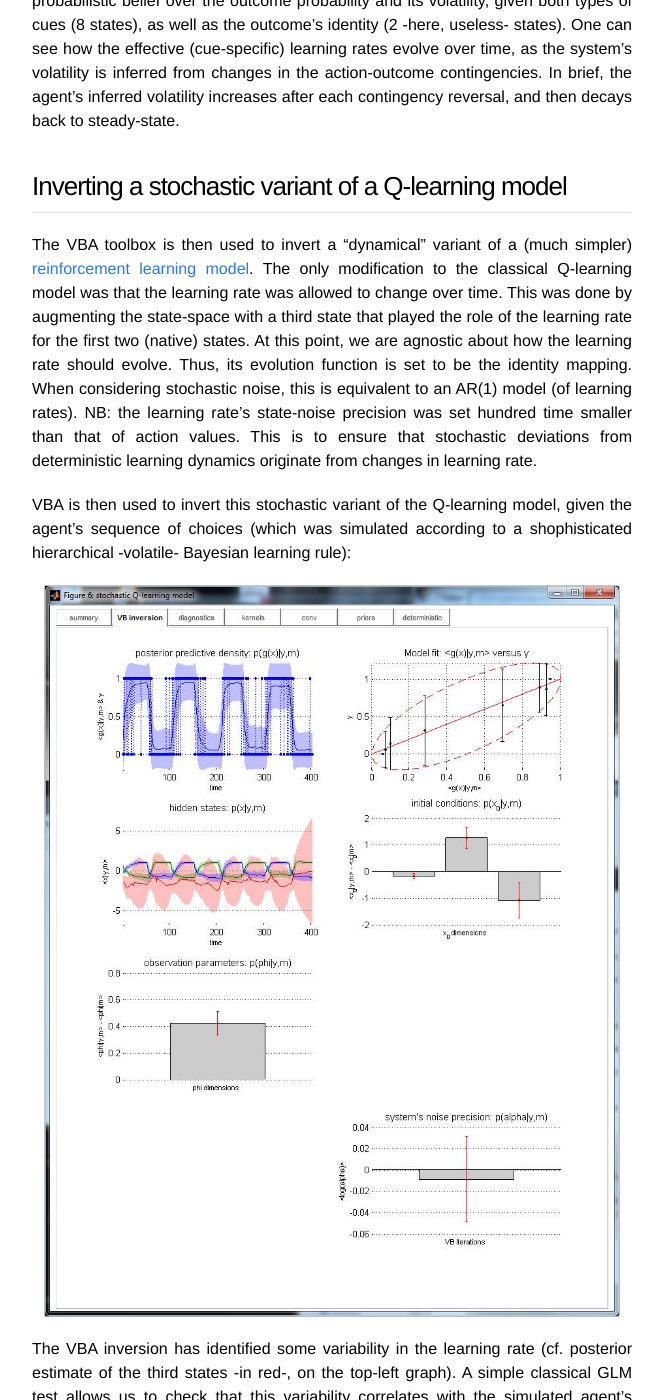
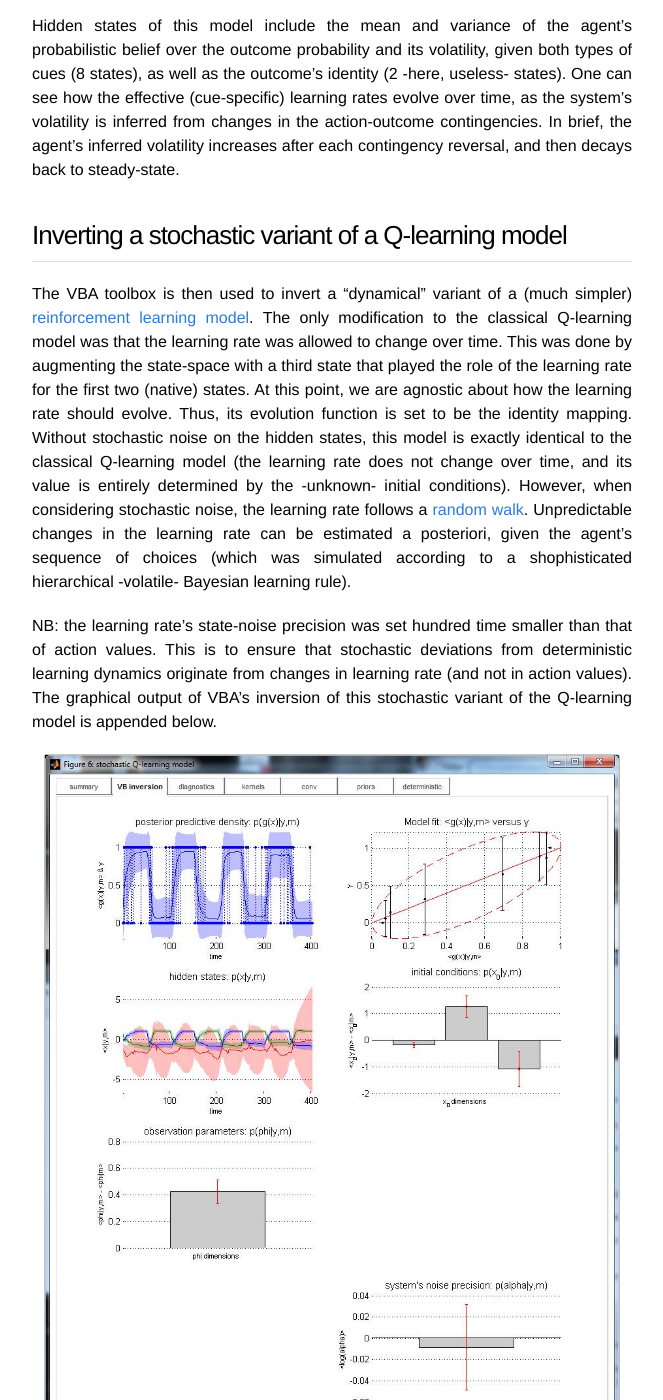
Before and after one commit to MBB-team/VBA-toolbox, a Jekyll site: the page built from _wiki/Volterra-decomposition.md, in a window 1280 px wide and 1400 px high, scrolled down 3876 px. Shown: the whole window, without its empty margins (308-971 px from the left). Built offline with Jekyll 4.4.1, drawn with Linux system fonts in a browser that asks for light colours; nearby versions of some CDN libraries; formulas are drawn with MathJax 3; some of the changed text lies outside the part shown.

Commit message:
Update Volterra-decomposition.md

```diff
--- a/_wiki/Volterra-decomposition.md
+++ b/_wiki/Volterra-decomposition.md
@@ -68,7 +68,7 @@ This first re-sets the inputs in the `out` structure with the appropriate set (h
 
 # Example
 
-The script `demo_dynLearningRate.m` demonstrates the above procedure, in the context of the two-armed bandit problem. In brief, an agent has to choose between two alternative actions, each of which may yield positive or negative feedbacks. In our case, we reversed the action-outcome contingency every fifty trials.
+The script `demo_dynLearningRate.m` demonstrates the above procedure, in the context of the two-armed bandit problem. In brief, an agent has to choose between two alternative actions, each of which may yield positive or negative feedbacks. In our case, we reversed the action-outcome contingency every fifty trials. Below, we describe the analysis steps of the script `demo_dynLearningRate.m` (and its graphical outputs).
 
 ## Simulating agent's choices under a sophisticated learning model
 
@@ -81,15 +81,14 @@ Hidden states of this model include the mean and variance of the agent's probabi
 
 ## Inverting a stochastic variant of a Q-learning model
 
-The VBA toolbox is then used to invert a “dynamical” variant of a (much simpler) [reinforcement learning model]({{ site.baseurl }}/wiki/Reinforcement-learning). The only modification to the classical Q-learning model was that the learning rate was allowed to change over time. This was done by augmenting the state-space with a third state that played the role of the learning rate for the first two (native) states. At this point, we are agnostic about how the learning rate should evolve. Thus, its evolution function is set to be the identity mapping. When considering stochastic noise, this is equivalent to an AR(1) model (of learning rates). NB: the learning rate's state-noise precision was set hundred time smaller than that of action values. This is to ensure that stochastic deviations from deterministic learning dynamics originate from changes in learning rate.
+The VBA toolbox is then used to invert a “dynamical” variant of a (much simpler) [reinforcement learning model]({{ site.baseurl }}/wiki/Reinforcement-learning). The only modification to the classical Q-learning model was that the learning rate was allowed to change over time. This was done by augmenting the state-space with a third state that played the role of the learning rate for the first two (native) states. At this point, we are agnostic about how the learning rate should evolve. Thus, its evolution function is set to be the identity mapping. Without stochastic noise on the hidden states, this model is exactly identical to the classical Q-learning model (the learning rate does not change over time, and its value is entirely determined by the -unknown- initial conditions). However, when considering stochastic noise, the learning rate follows a [random walk](https://en.wikipedia.org/wiki/Random_walk). Unpredictable changes in the learning rate can be estimated a posteriori, given the agent's sequence of choices (which was simulated according to a shophisticated hierarchical -volatile- Bayesian learning rule).
 
-
-VBA is then used to invert this stochastic variant of the Q-learning model, given the agent's sequence of choices (which was simulated according to a shophisticated hierarchical -volatile- Bayesian learning rule):
+NB: the learning rate's state-noise precision was set hundred time smaller than that of action values. This is to ensure that stochastic deviations from deterministic learning dynamics originate from changes in learning rate (and not in action values). The graphical output of VBA's inversion of this stochastic variant of the Q-learning model is appended below.
 
 
 ![]({{ site.baseurl }}/images/wiki/volterra/invQlearning.jpg)
 
-The VBA inversion has identified some variability in the learning rate (cf. posterior estimate of the third states -in red-, on the top-left graph). A simple classical GLM test allows us to check that this variability correlates with the simulated agent's inferred volatility (F = 79.2, p<10−8):
+The VBA inversion has identified some variability in the learning rate (cf. posterior estimate of the third states -in red-, on the middle-left graph). A simple classical GLM test allows us to check that this variability correlates with the simulated agent's inferred volatility (F = 79.2, p<10−8):
 
 ![]({{ site.baseurl }}/images/wiki/volterra/glm_test.jpg)
 
@@ -99,7 +98,7 @@ In brief, the VBA estimate of learning rate time series matches the trial-by-tri
 
 ## Performing a Volterra decomposition of learning rates' dynamics
 
-We then perform a Volterra decomposition w.r.t. three specifically chosen input basis functions, namely: the agent's chosen action, the winning action (which might not be the chosen action), and the winning action instability. The latter input is one when the winning action has changed between the previous and the current trial, and is zero otherwise. NB: These three input basis functions can be derived without any knowledge of the underlying mechanism. The Q-learner's choice behaviour is driven by the difference in action values, which mainly responds to the history of winning actions (not shown). In contradistinction, the learning rate exhibits a stereotypical response to winning action instability:
+We then perform a Volterra decomposition w.r.t. three specifically chosen input basis functions, namely: the agent's last chosen action, the last winning action (which depends upon the outcome and might not be the chosen action), and the winning action instability. The latter is one when the winning action has changed between the previous and the current trial, and is zero otherwise. NB: These three input basis functions can be derived without any knowledge of the underlying learning mechanism. The Q-learner's choice behaviour is driven by the difference in action values, which mainly responds to the history of winning actions (not shown). In contradistinction, the learning rate exhibits a stereotypical response to winning action instability:
 
 ![]({{ site.baseurl }}/images/wiki/volterra/volterra1.jpg)
 
@@ -117,4 +116,4 @@ On can see that the deterministic inversion of the augmented Q-learning model ex
 ![]({{ site.baseurl }}/images/wiki/volterra/volterra2.jpg)
 
 
-This may be due to the high posterior uncertainty of the learning rate estimates under the stochastic Q-learning model. In fact, Bayesian model comparison yields overwhelming evidence in favour of the augmented Q-learning model, when compared to the standard (but stochstic) Q-learning model.
+This may be due to the high posterior uncertainty of the learning rate estimates under the stochastic Q-learning model. In fact, Bayesian model comparison yields overwhelming evidence in favour of the augmented Q-learning model, when compared to the standard (but stochastic) Q-learning model.
```
